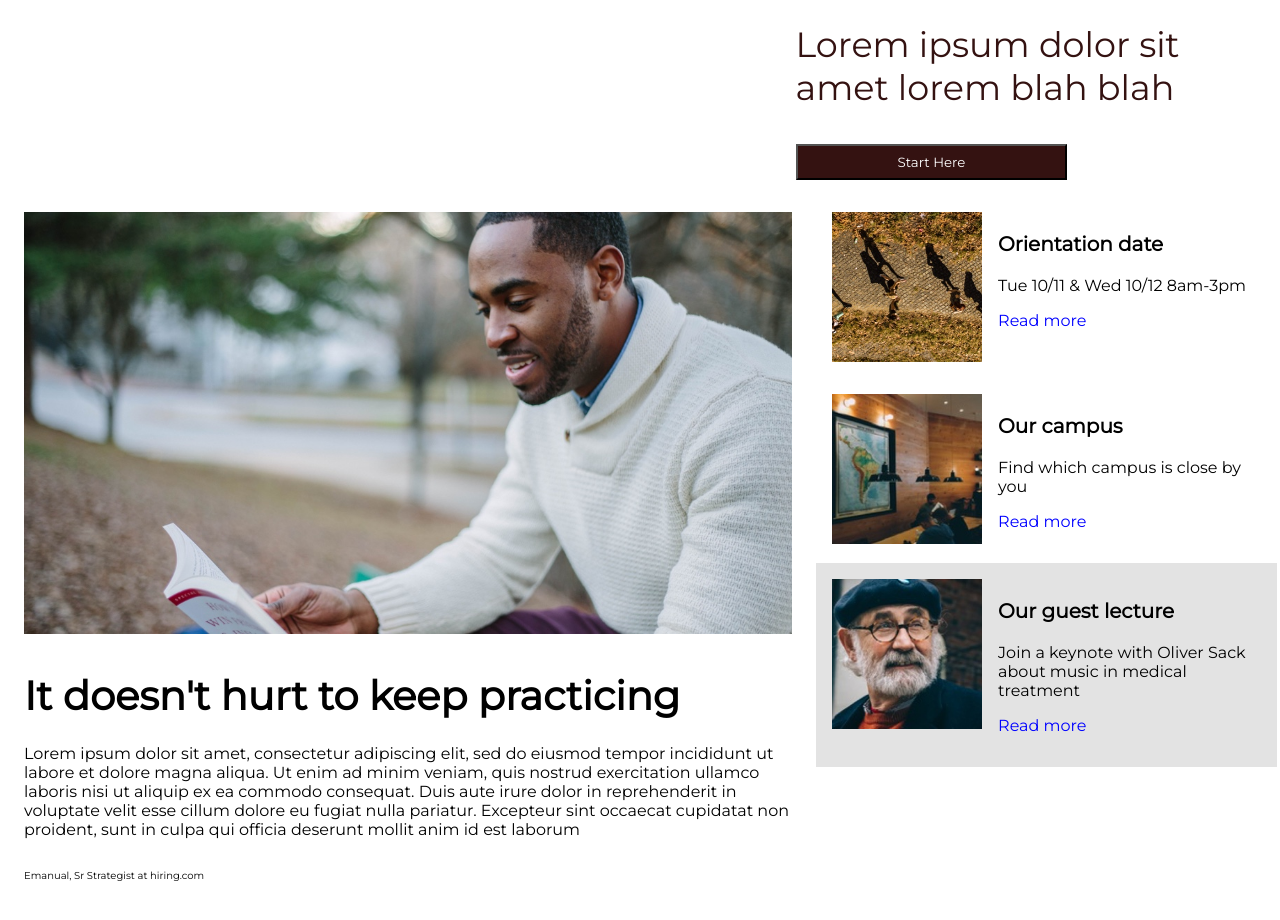
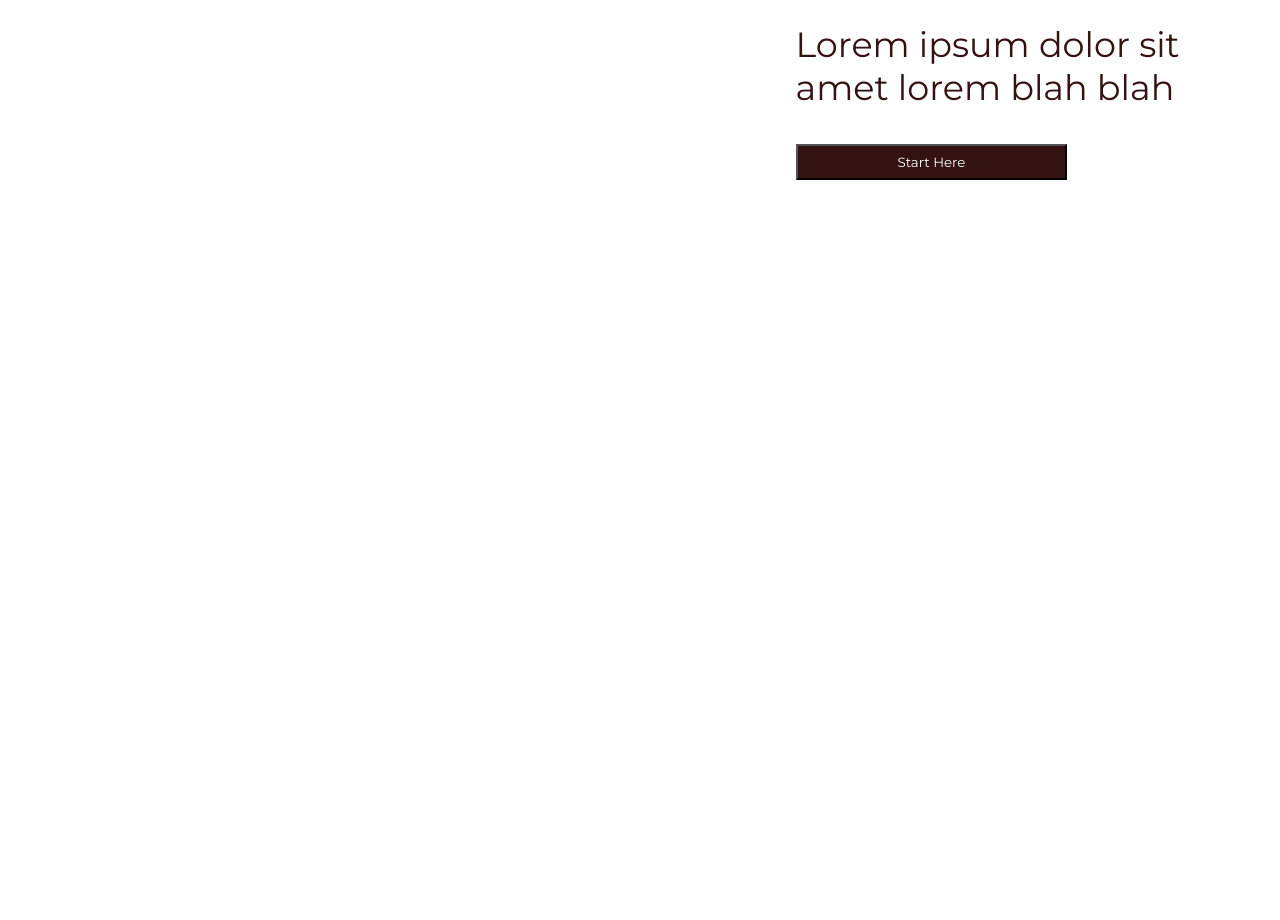
Before and after one commit to akkota/colmar_academy, a plain HTML site: page index.html in a window 1280 px wide. Shown: the part 970-1890 px from the top of the page. After the commit the page ends 1150 px from the top, so only its background shows below. Drawn offline with Linux system fonts and the light colour scheme.

Commit message:
Read description
I didn't contain the next section in a div which messed up the format of the section after that. I have to re-do it now.

```diff
--- a/index.html
+++ b/index.html
@@ -27,32 +27,7 @@
           <button>Start Here</button>
         </div>
       </div>
-      <div class="prac">
-        <img src="./capstone_colmar_assets/images/information-main.jpg">
-        <h2><b>It doesn't hurt to keep practicing</b></h2>
-        <p>Lorem ipsum dolor sit amet, consectetur adipiscing elit, sed do eiusmod tempor incididunt ut labore et dolore magna aliqua. Ut enim ad minim veniam, quis nostrud exercitation ullamco laboris nisi ut aliquip ex ea commodo consequat. Duis aute irure dolor in reprehenderit in voluptate velit esse cillum dolore eu fugiat nulla pariatur. Excepteur sint occaecat cupidatat non proident, sunt in culpa qui officia deserunt mollit anim id est laborum</p>
-        <p class = "pracfooter">Emanual, Sr Strategist at hiring.com</p>
-      </div>
-      <div class="cards">
-        <div class="card">
-          <img class = "cardimg" src="./capstone_colmar_assets/images/information-orientation.jpg">
-          <p class="cardtitle">Orientation date</p>
-          <p class="time">Tue 10/11 & Wed 10/12 8am-3pm</p>
-          <p class="rm">Read more</p>
-        </div>
-        <div class="card">
-          <img class = "cardimg" src="./capstone_colmar_assets/images/information-campus.jpg">
-          <p class="cardtitle">Our campus</p>
-          <p class="time">Find which campus is close by you</p>
-          <p class="rm">Read more</p>
-        </div>
-        <div class="card sp">
-          <img class="cardimg" src="./capstone_colmar_assets/images/information-guest-lecture.jpg">
-          <p class="cardtitle">Our guest lecture</p>
-          <p class="time">Join a keynote with Oliver Sack about music in medical treatment</p>
-          <p class="rm">Read more</p>
-        </div>
-      </div>
+
     </main>
   </body>
 </html>
--- a/style.css
+++ b/style.css
@@ -81,63 +81,3 @@ header #signin{
   font-family: "Montserrat", serif;
 }
 /*It doesn't hurt to keep practicing*/
-.prac {
-  margin-top: 32px;
-  margin-left:24px;
-  margin-bottom: 32px;
-  margin-right: 24px;
-  width:60%;
-  display: inline-block;
-  float:left;
-  clear: left;
-}
-
-.prac img{
-  width:100%
-}
-
-.prac h2{
-  font-weight: 900;
-  margin-bottom: 24px;
-  font-size: 40px;
-}
-.prac p{
-  text-align:left;
-}
-.cards{
-  display: flex;
-  width:36%;
-  height: auto;
-  float:left;
-  margin-top: 16px;
-  flex-direction: column;
-}
-.pracfooter{
-  margin-top:30px;
-  font-size: 10px;
-  margin-bottom: 32px;
-}
-.card{
-  padding:16px;
-}
-.cardimg{
-  width:35%;
-  height:auto;
-  float:left;
-  margin-right: 16px;
-}
-.cardtitle{
-  font-weight: bold;
-  font-size: 20px;
-}
-.time{
-  font-size: 16px;
-}
-.rm{
-  font-size: 16px;
-  color: blue;
-}
-.sp{
-  background-color: rgba(220,220,220,0.8);
-}
-/*Start Learning*/
```
